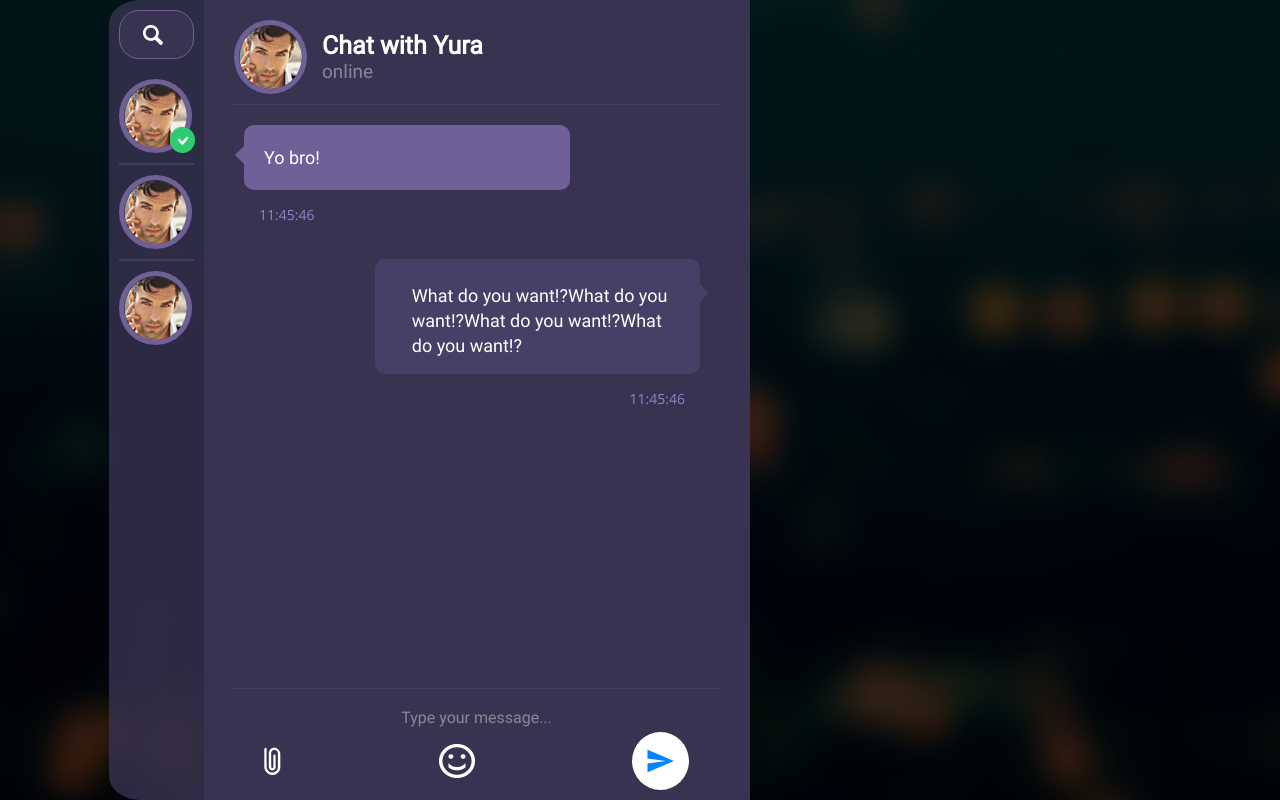
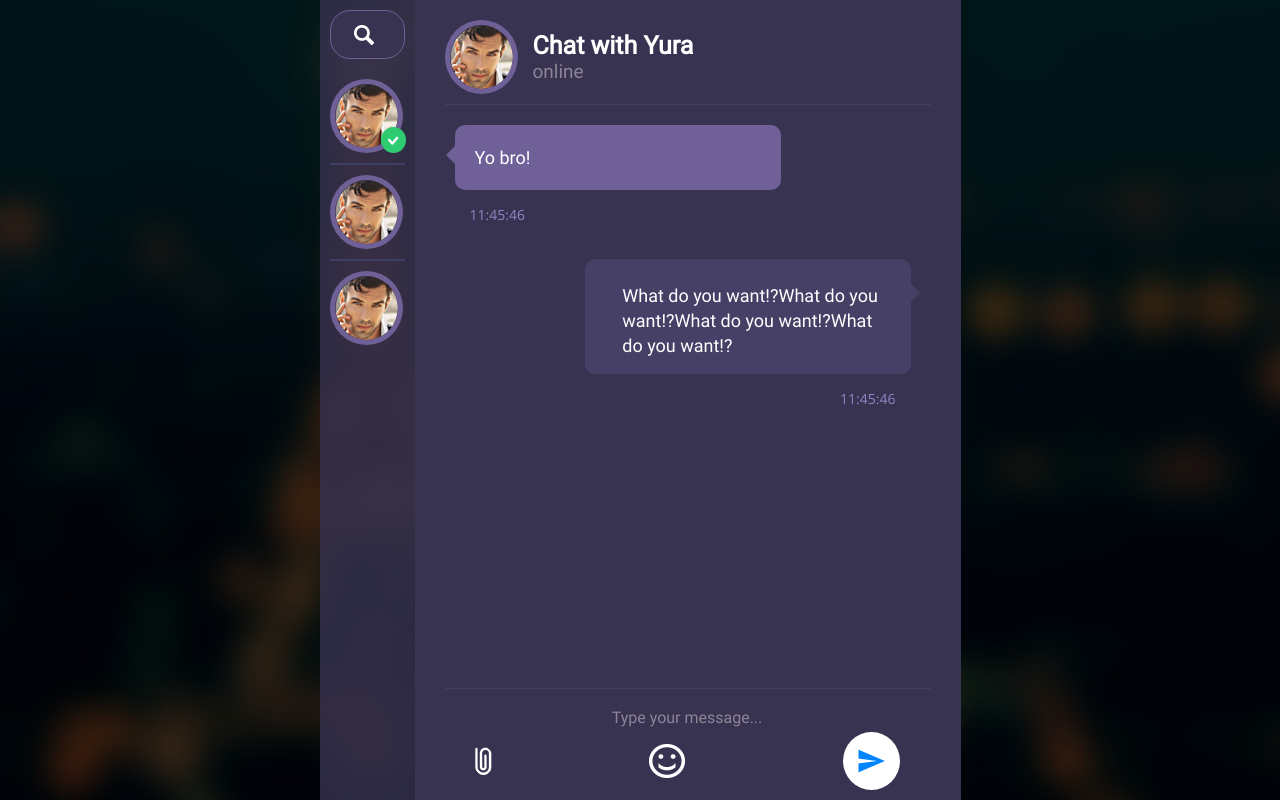
Before and after one commit to tayurus/react-chat, a React (Create React App) app: page / in a window 1280 px wide. Built offline with nearby package versions, Linux system fonts and the light colour scheme.

Commit message:
fix search

```diff
--- a/src/App.css
+++ b/src/App.css
@@ -13,6 +13,7 @@
     width: 95%;
     height: 100vh;
     display: flex;
+    justify-content: center;
     border-radius: 3%;
     overflow: hidden;
 }
--- a/src/App.js
+++ b/src/App.js
@@ -93,7 +93,7 @@ class App extends Component {
   searchUsers(phrase) {
     let state = this.state;
     state.dialogs = state.dialogs.map(dialog => {
-      if (dialog.username.indexOf(phrase) != -1) {
+      if (dialog.username.toLowerCase().indexOf(phrase.toLowerCase()) != -1) {
         console.log({ dialog, visible: true });
         return { ...dialog, visible: true };
       } else {
```
